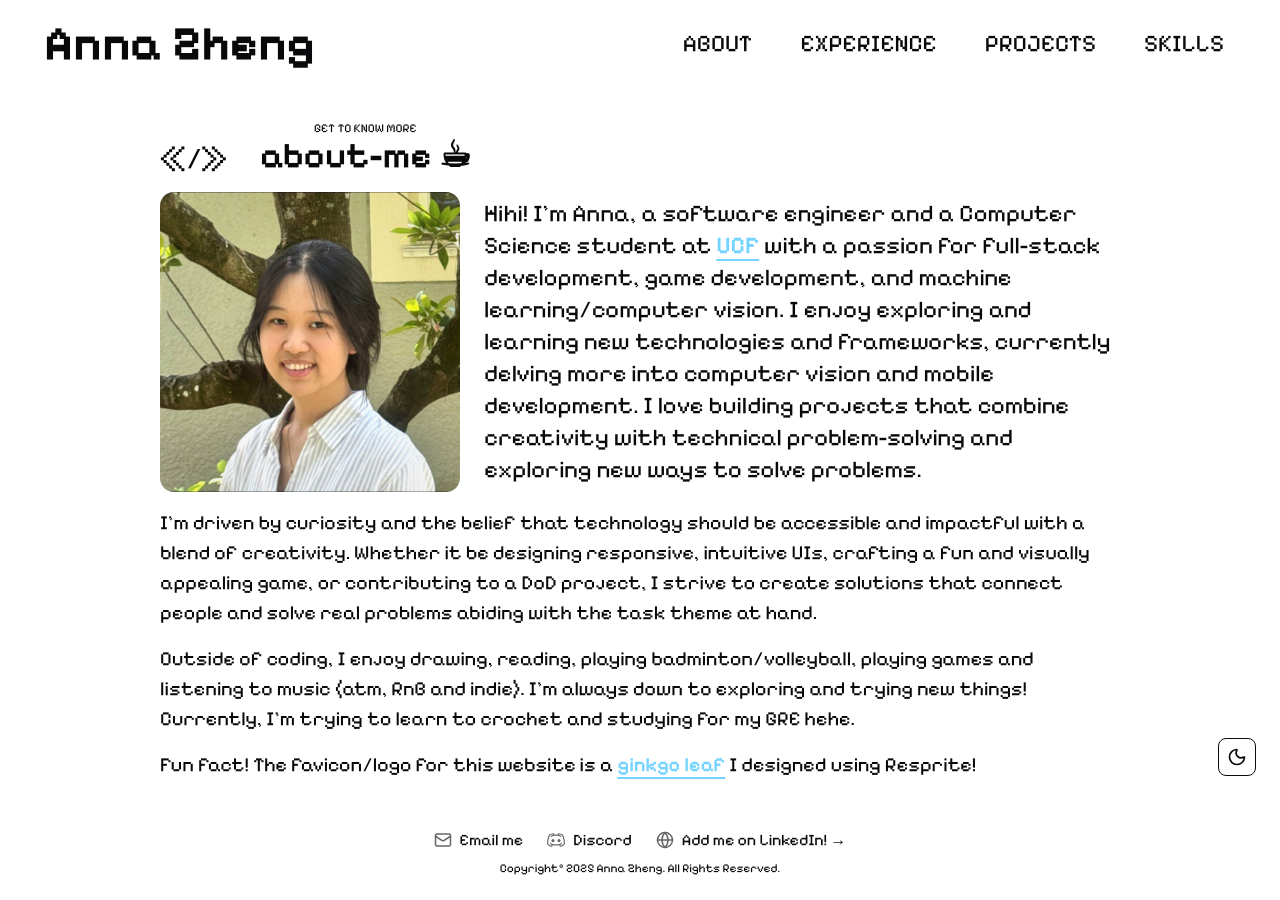
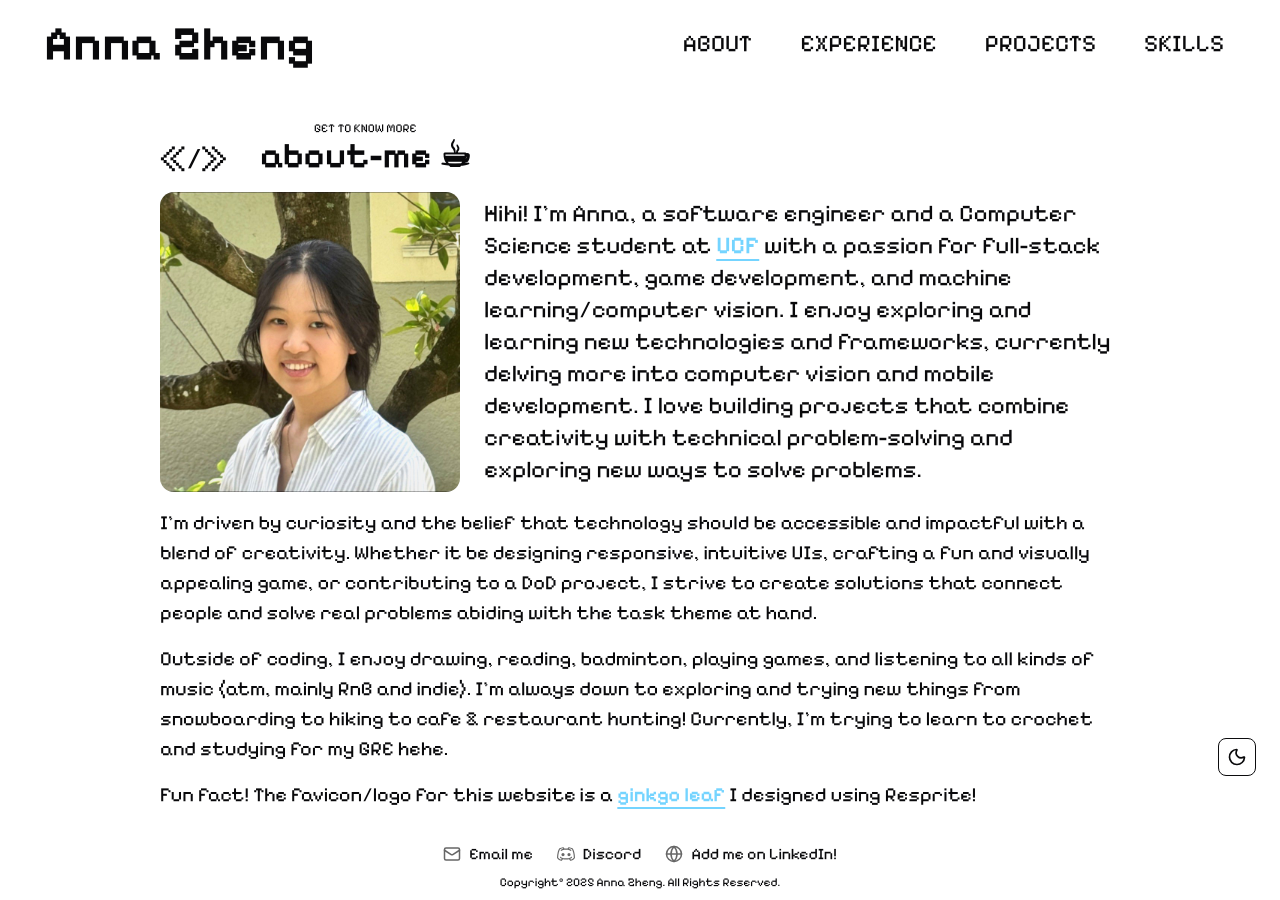
Before and after one commit to crimzxun/anna-portfolio, a Next.js app: page /about in a window 1280 px wide. Built offline with nearby package versions, Linux system fonts and the light colour scheme.

Commit message:
minor layout fix for mobile screen

```diff
--- a/src/components/about.tsx
+++ b/src/components/about.tsx
@@ -15,6 +15,8 @@ export default function About() {
                     height={300}
                     className="rounded-xl"
                 />
+
+                <div className="max-w-5xl mx-auto lg:mx-0">
                     <p className="lg:text-2xl">
                         Hihi! I&apos;m Anna, a software engineer and a Computer Science student at{" "}
                         <Hyperlink href={ucf.href} label={ucf.label} />
@@ -23,6 +25,7 @@ export default function About() {
                         I love building projects that combine creativity with technical problem-solving and exploring new ways to solve problems.
                     </p>
                 </div>
+            </div>
 
             <p>
                 I&apos;m driven by curiosity and the belief that technology should be accessible and impactful with a blend of creativity.
@@ -30,8 +33,9 @@ export default function About() {
                 I strive to create solutions that connect people and solve real problems abiding with the task theme at hand.
             </p>
             <p>
-                Outside of coding, I enjoy drawing, reading, playing badminton/volleyball, playing games and listening to music (atm, RnB and indie).
-                I&apos;m always down to exploring and trying new things! Currently, I&apos;m trying to learn to crochet and studying for my GRE hehe.
+                Outside of coding, I enjoy drawing, reading, badminton, playing games, and listening to all kinds of music (atm, mainly RnB and indie).
+                I&apos;m always down to exploring and trying new things from snowboarding to hiking to cafe & restaurant hunting!
+                Currently, I&apos;m trying to learn to crochet and studying for my GRE hehe.
             </p>
             <p>
                 Fun fact! The favicon/logo for this website is a{" "}
--- a/src/components/footer.tsx
+++ b/src/components/footer.tsx
@@ -27,20 +27,20 @@ function FooterLink({ href, icon, label}: FooterLinkProps) {
 
 export default function Footer() {
     return (
-        <footer className="relative flex items-center justify-center p-4">
+        <footer className="relative max-w-screen-lg mx-auto">
             <div>
-                <div className="flex gap-[24px] flex-wrap">
+                <div className="flex flex-wrap flex-col items-center justify-center sm:flex-row sm:gap-[24px]">
                     {footerLinks.map((link) => (
                         <FooterLink key={link.label} {...link} />
                     ))}
                 </div>
-                <div className="flex items-center justify-center p-2">
-                    <p className="text-xs">
+                <div className="flex items-center justify-center py-2">
+                    <p className="text-xs text-center">
                         Copyright&#169; 2025 Anna Zheng. All Rights Reserved.
                     </p>
                 </div>
             </div>
-            <div className="fixed bottom-6 right-6">
+            <div className="fixed bottom-6 right-6 z-50">
                 <ThemeToggle />
             </div>
       </footer>
--- a/src/constants/constants.ts
+++ b/src/constants/constants.ts
@@ -146,6 +146,6 @@ export const footerLinks: { href: string; icon: string; label: string; }[] = [
     {
         href: "https://www.linkedin.com/in/anna-zhengg/",
         icon: "lu:LuGlobe",
-        label: "Add me on LinkedIn! →",
+        label: "Add me on LinkedIn!",
     },
 ];
```
Lines whose indentation alone changed are shown as unchanged.
